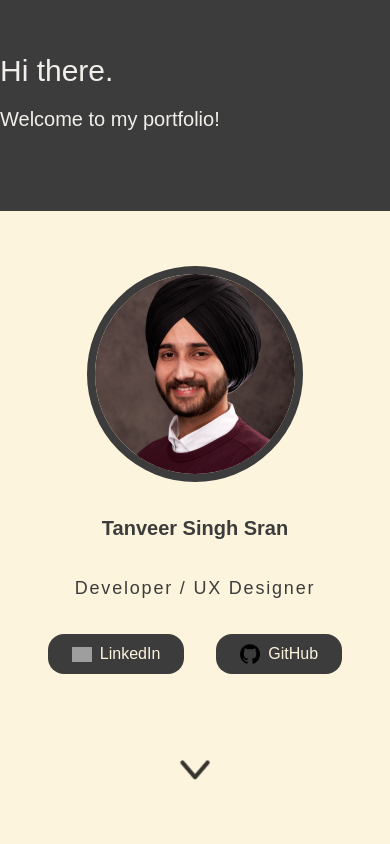
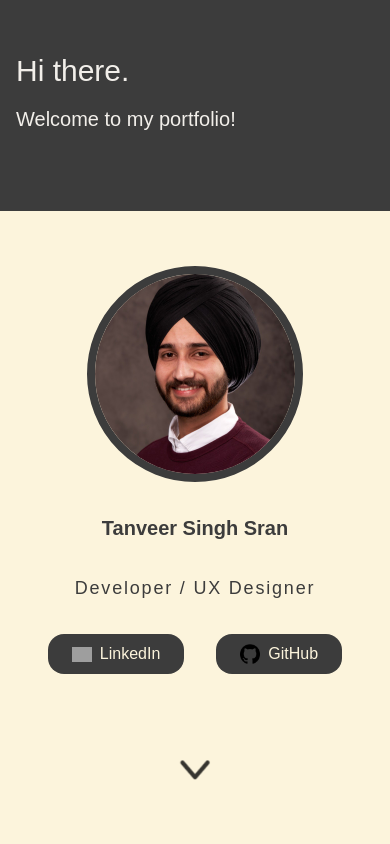
Before and after one commit to tanveersran/portfolio-website, a Next.js app in the folder my-portfolio/: page / in a window 390 px wide. Shown: the top 844 px of the page. Built offline with nearby package versions, Linux system fonts and the light colour scheme; grey boxes are pictures that could not be loaded.

Commit message:
fix alignment on mobile screens

```diff
--- a/my-portfolio/src/app/page.js
+++ b/my-portfolio/src/app/page.js
@@ -9,9 +9,9 @@ import { data } from "@/data/data";
 
 export default function Home() {
   return (
-    <div className="bg-primary text-primary-dark overflow-x-clip flex flex-col items-center justify-between">
+    <div>
       {/* Main Content */}
-      <main>
+      <main className="bg-primary text-primary-dark overflow-x-clip flex flex-col items-center justify-between">
         {/* Landing section */}
         <LandingSection data={data} />
 
--- a/my-portfolio/src/screens/sections/LandingSection.js
+++ b/my-portfolio/src/screens/sections/LandingSection.js
@@ -17,7 +17,7 @@ const LandingSection = ({data}) => {
           <motion.div
             initial={{ opacity: 0 }}
             whileInView={{ opacity: 1 }}
-            className="lg:hidden flex flex-col text-primary-tinted justify-center gap-16 h-1/4 w-screen z-10">
+            className="lg:hidden flex flex-col text-primary-tinted justify-center gap-16 h-1/4  px-4 w-screen z-10">
             <TripleTextHeading
               title={data.sectionOneTitle}
               subtitle={data.sectionOneSubtitle}
```
